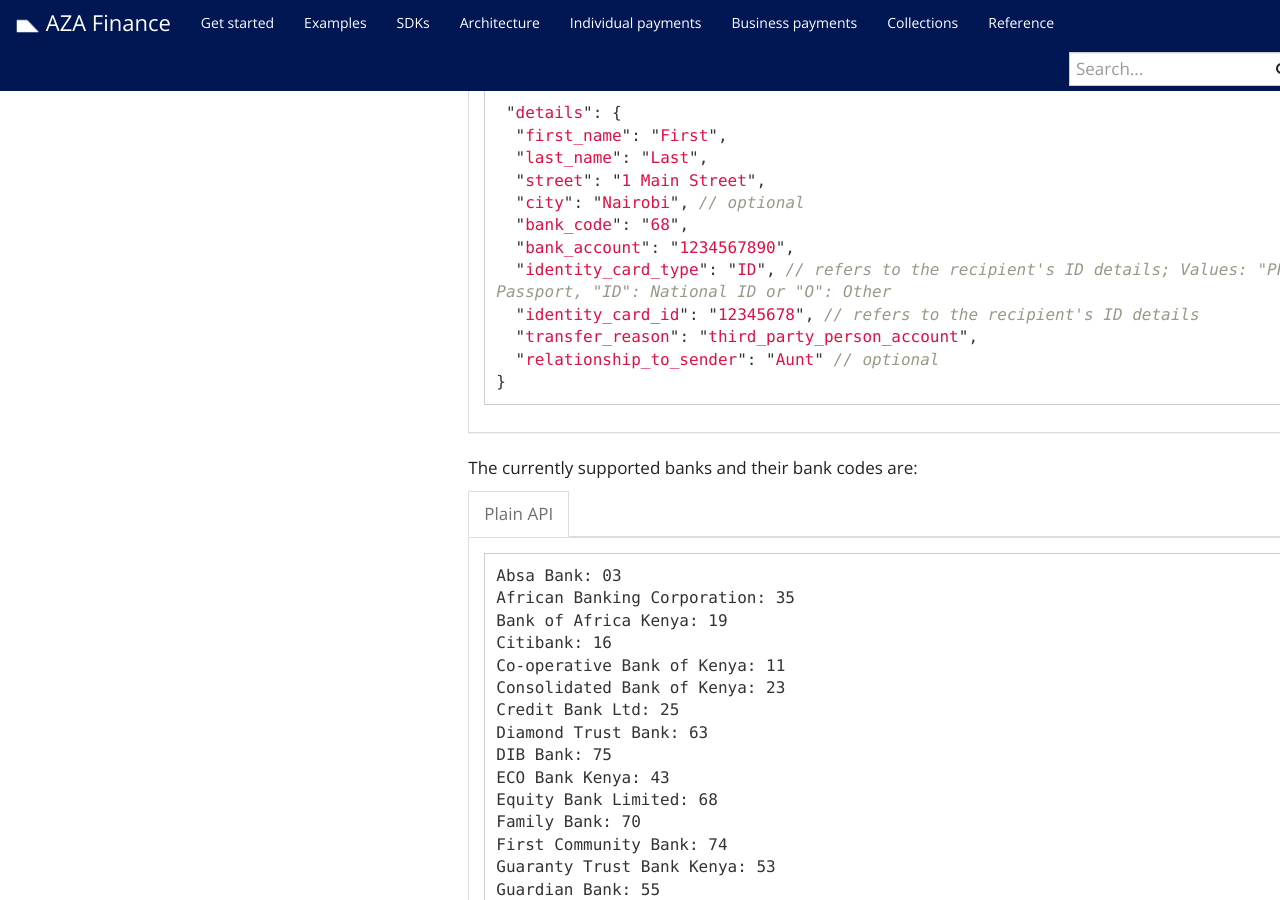
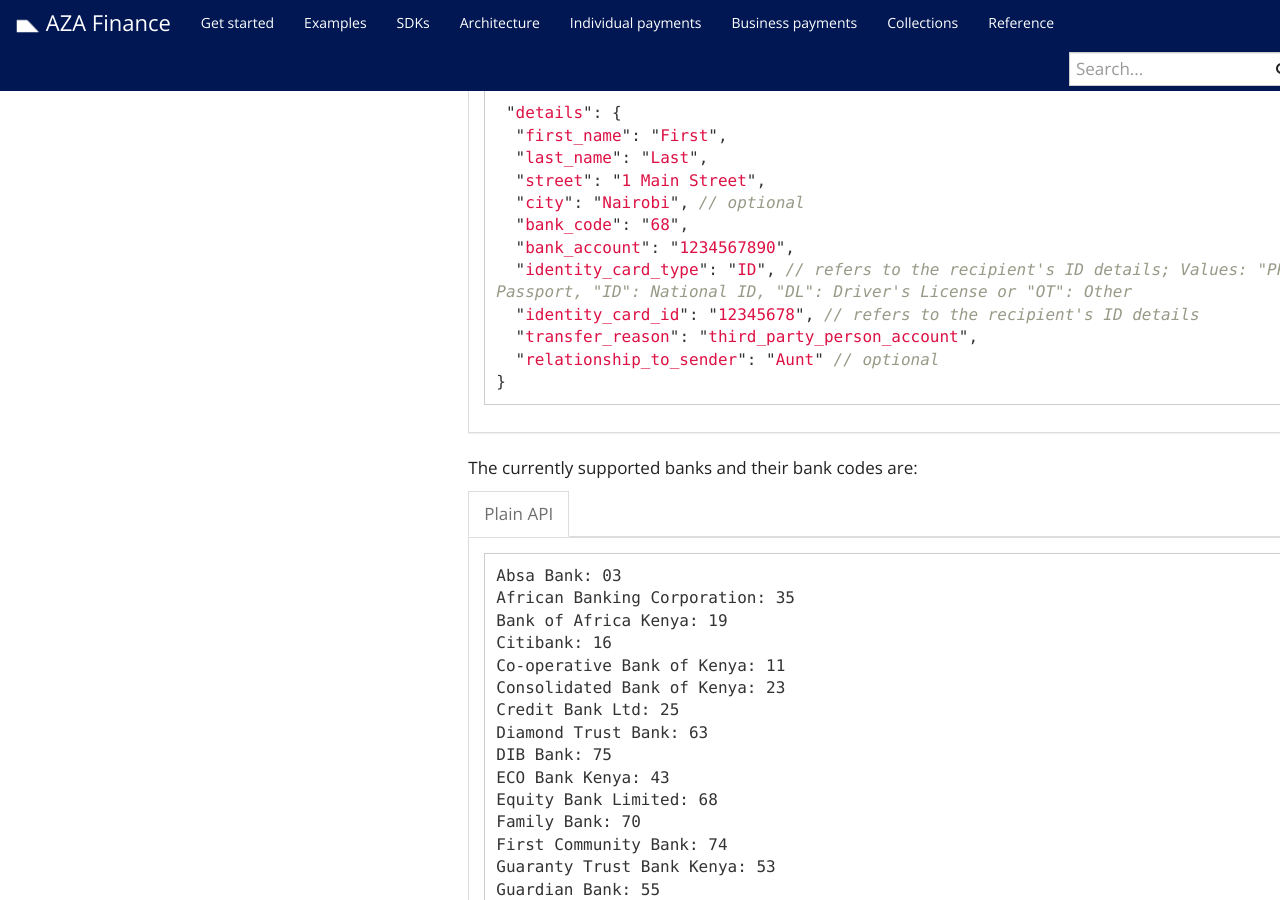
Before and after one commit to transferzero/api-documentation, a Jekyll site: the page built from _docs/individual-payments.md, in a window 1280 px wide and 900 px high, scrolled down 30642 px. Built offline with Jekyll 4.4.1, drawn with Linux system fonts in a browser that asks for light colours; nearby versions of some CDN libraries; comment, search, counter and statistics services are not loaded; some of the changed text lies outside the part shown.

Commit message:
BTA-11690 Standardise recipient identity types for KES

```diff
--- a/_includes/corridors/kes-bank.md
+++ b/_includes/corridors/kes-bank.md
@@ -12,7 +12,7 @@
   "city": "Nairobi", // optional
   "bank_code": "68",
   "bank_account": "1234567890",
-  "identity_card_type": "ID", // refers to the recipient's ID details; Values: "PP": Passport, "ID": National ID or "O": Other
+  "identity_card_type": "ID", // refers to the recipient's ID details; Values: "PP": Passport, "ID": National ID, "DL": Driver's License or "OT": Other
   "identity_card_id": "12345678", // refers to the recipient's ID details
   "transfer_reason": "third_party_person_account",
   "relationship_to_sender": "Aunt" // optional
--- a/_includes/corridors/kes-mobile.md
+++ b/_includes/corridors/kes-mobile.md
@@ -10,7 +10,7 @@
   "street": "1 Linford Street",
   "city": "Nairobi", // optional
   "phone_number": "+254123456789", // E.164 international format
-  "identity_card_type": "ID", // refers to the recipient's ID details; Values: "PP": Passport, "ID": National ID or "O": Other
+  "identity_card_type": "ID", // refers to the recipient's ID details; Values: "PP": Passport, "ID": National ID, "DL": Driver's License or "OT": Other
   "identity_card_id": 'AB12345678', // refers to the recipient's ID details
   "transfer_reason": "personal_account",
   "mobile_provider": "mpesa",
```
